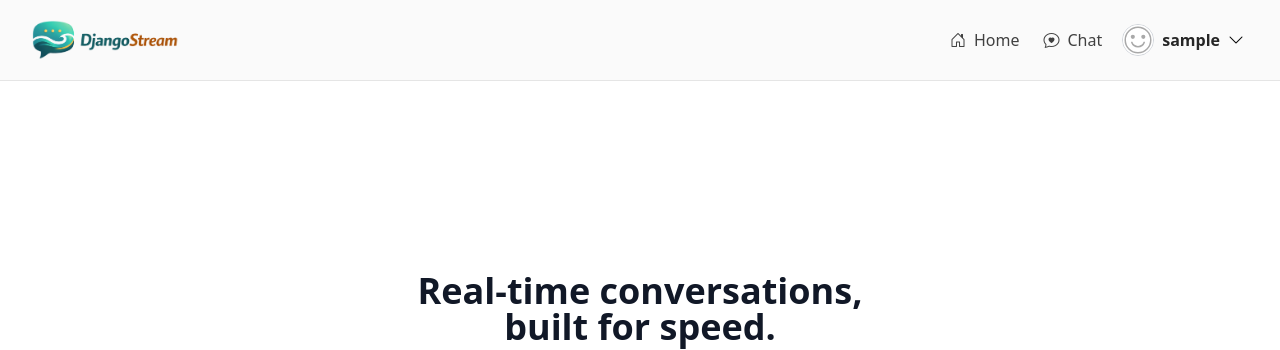
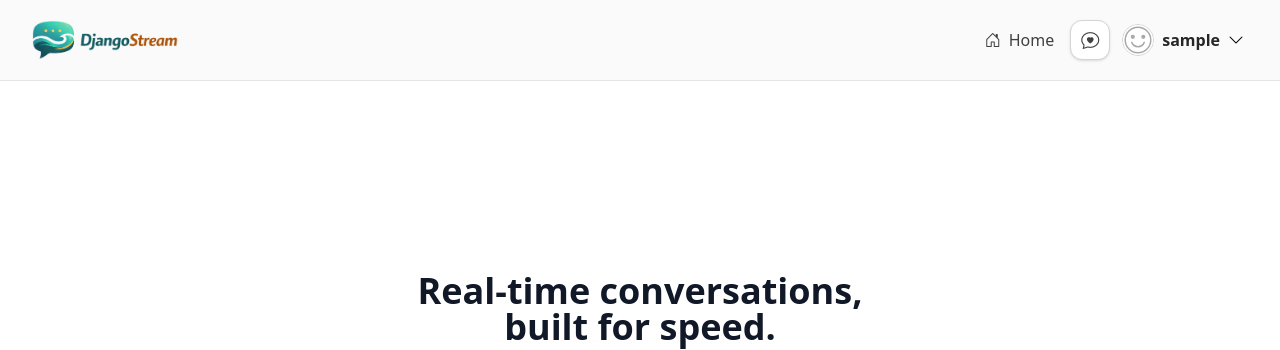
Before and after one commit to EslamKamel89/django-stream, a Django app: page / in a window 1280 px wide. Shown: the top 350 px of the page. Run offline with Django 5.2, Linux system fonts and the light colour scheme; the visitor is signed in with stand-in values (Sample User, id 1); data that the repository does not hold is empty; some libraries are stand-ins or nearby versions.

Commit message:
refactor(navbar): replace chat link with reusable chat dropdown partial

```diff
--- a/templates/partials/navbar.html
+++ b/templates/partials/navbar.html
@@ -23,15 +23,7 @@
             <span>Home</span>
           </a>
         </li>
-        <li>
-          <a
-            href="{% url 'chat' %}"
-            class="flex items-center gap-2 text-neutral-700 p-2 rounded-lg hover:text-black hover:bg-gray-200"
-          >
-            <i class="bi bi-chat-heart"></i>
-            <span>Chat</span>
-          </a>
-        </li>
+        <li>{% include 'partials/chat.html' %}</li>
 
         <li x-data="{ dropdownOpen: false }" class="relative">
           <a
@@ -140,11 +132,8 @@
           <i class="bi bi-house-door"></i> Home
         </a>
       </li>
-      <li>
-        <a href="{% url 'chat' %}" class="flex items-center gap-2">
-          <i class="bi bi-chat-heart"></i> Chat
-        </a>
-      </li>
+      <li>{% include 'partials/chat.html' %}</li>
+
       <li>
         <a href="{% url 'my-profile' %}" class="flex items-center gap-2">
           <i class="bi bi-person"></i> My Profile
```
